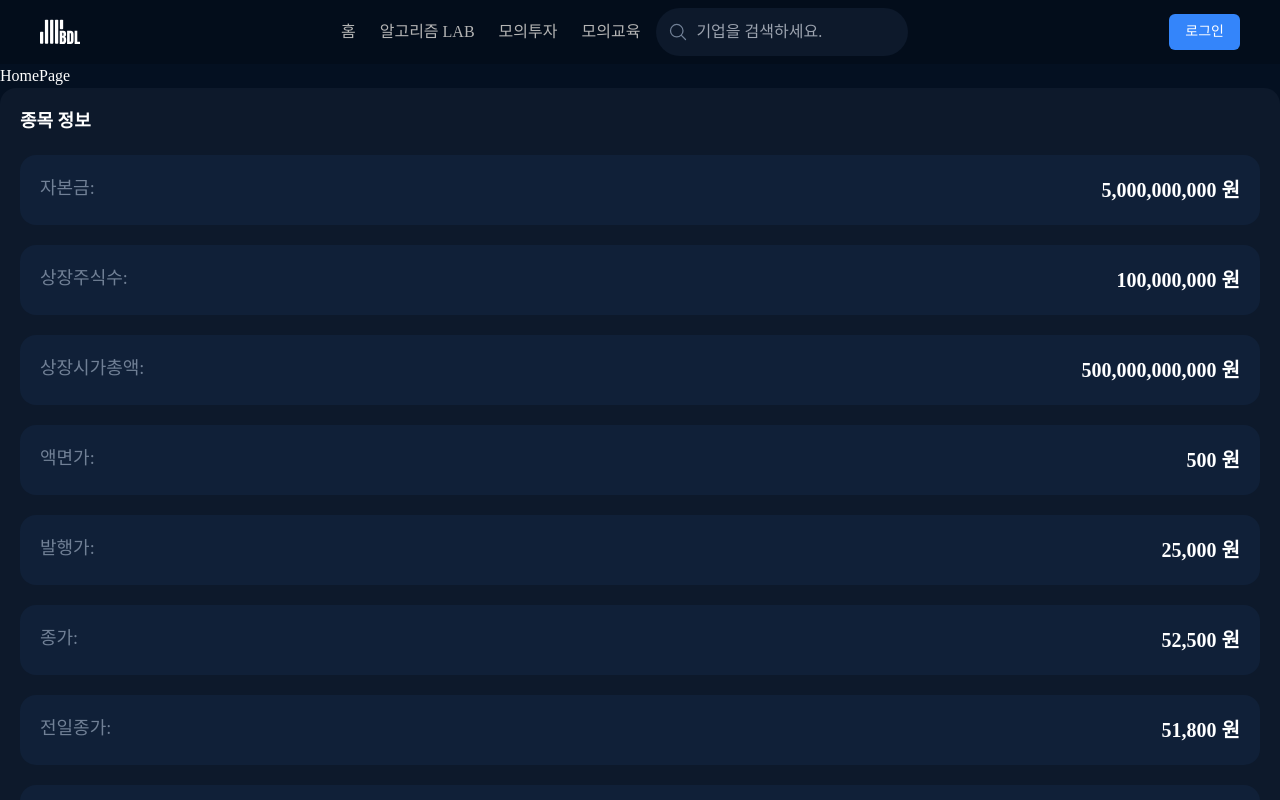
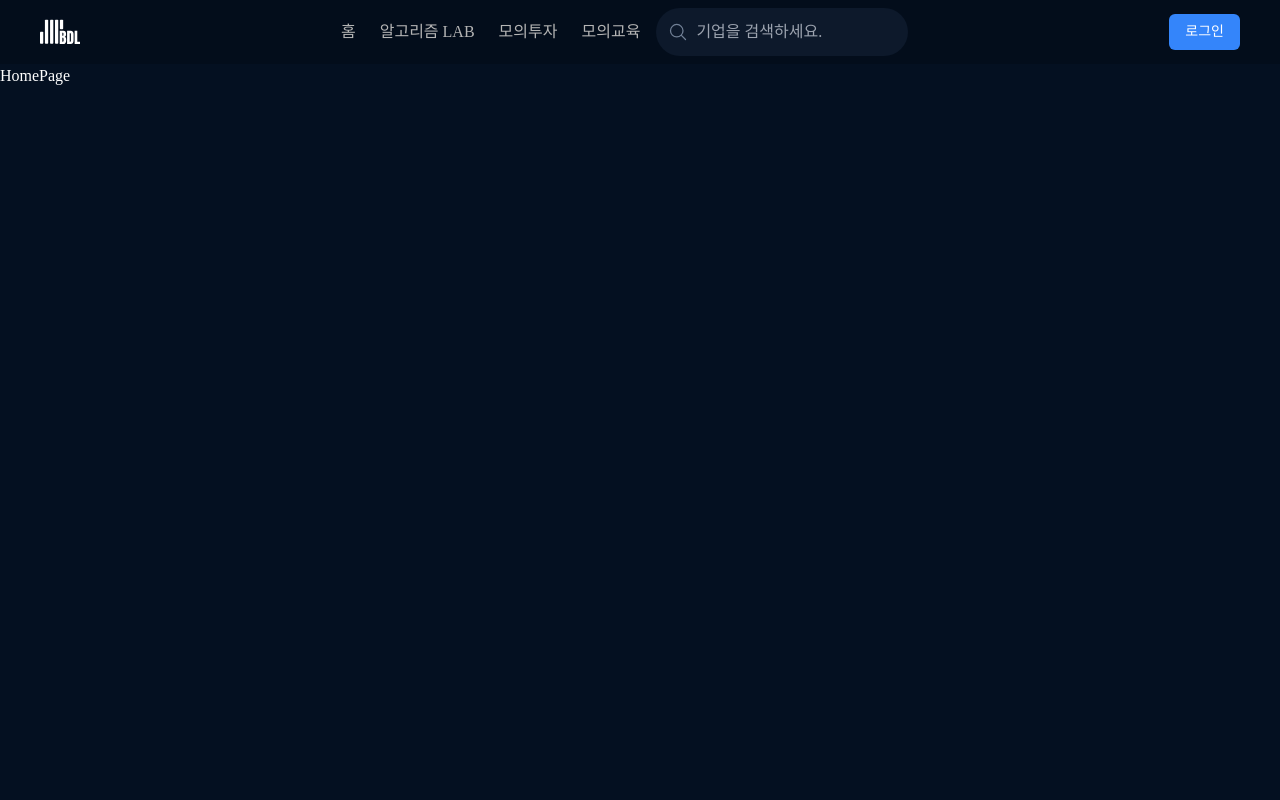
Before and after one commit to dnwnsrb11/BDL-frontend, a React (Vite) app: page / in a window 1280 px wide. Shown: the top 800 px of the page. Built offline with nearby package versions, Linux system fonts and the light colour scheme; a web font is replaced by a local one.

Commit message:
rename:테스트 내용 삭제

```diff
--- a/src/routes/pages/HomePage.tsx
+++ b/src/routes/pages/HomePage.tsx
@@ -1,10 +1,7 @@
-import { StockInfoDetail } from '@/components/mock-investment/stock-info-detail/stock-info-detail';
-
 export const HomePage = () => {
   return (
     <div>
       <div>HomePage</div>
-      <StockInfoDetail />
     </div>
   );
 };
```
